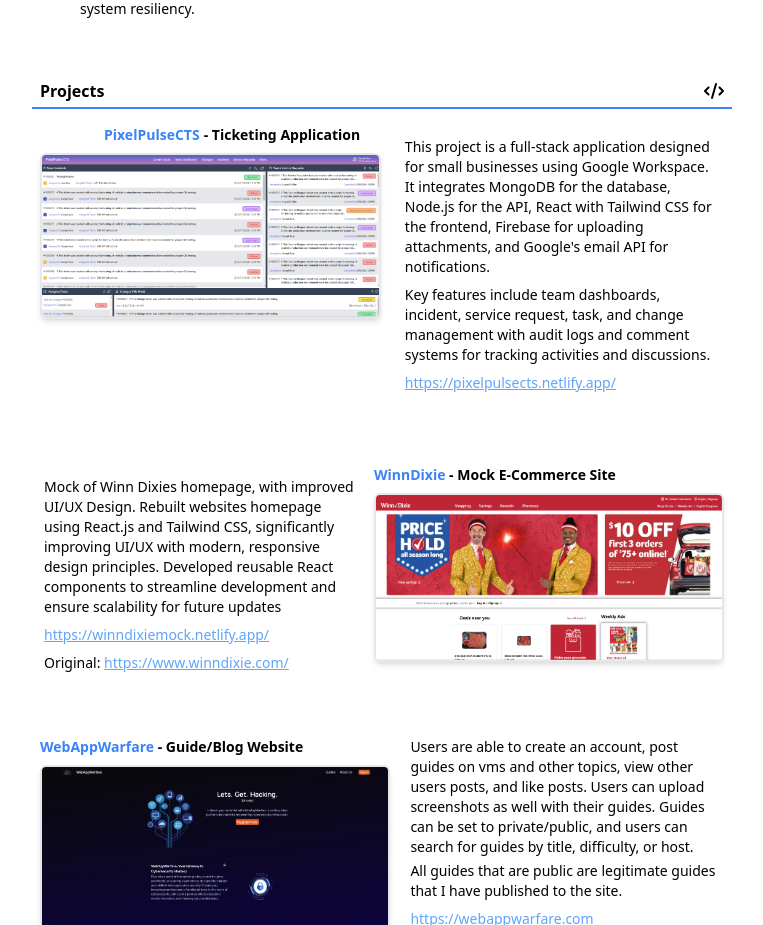
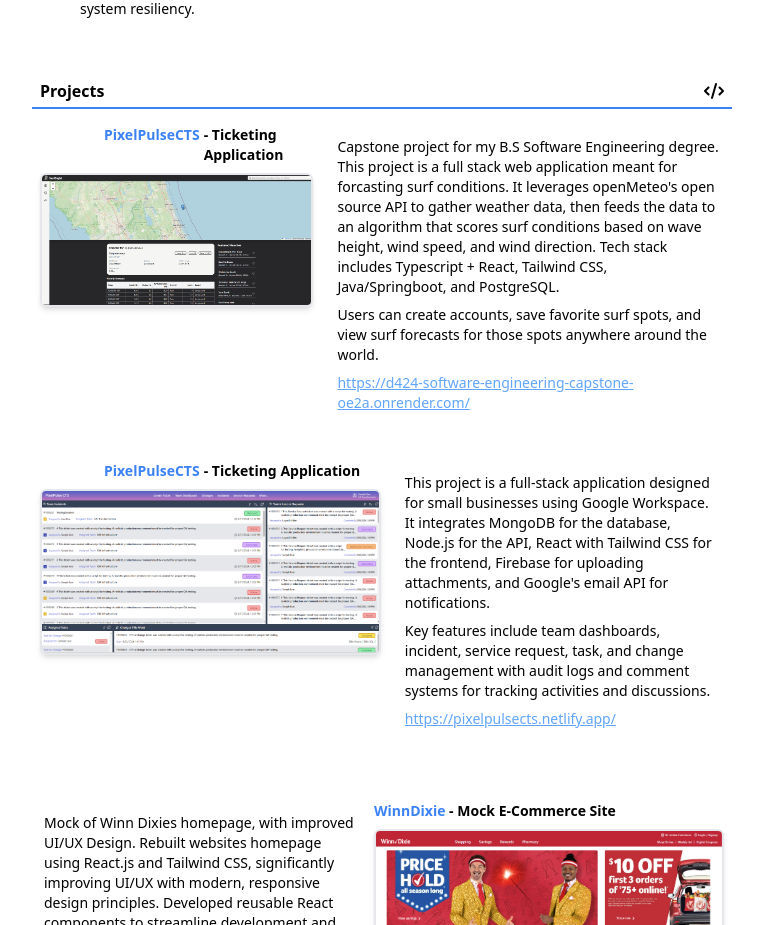
Before and after one commit to LoganGibler/Portfolio, a React (Vite) app: page / in a window 1280 px wide. Shown: the part 1549-2474 px from the top of the page, without its empty margins (258-1021 px from the left). Built offline with nearby package versions, Linux system fonts and the light colour scheme.

Commit message:
Pushing up new capstone project to portfolio.

```diff
--- a/src/components/Projects.jsx
+++ b/src/components/Projects.jsx
@@ -2,6 +2,7 @@
 import pixelpulsects from "../imgs/ppctsdash.png";
 import dixie from "../imgs/dixieheader.png";
 import WAWimage from "../imgs/WAWHeaderpage.png";
+import surfsightImg from "../imgs/surfsightfrontpage.png";
 import { FaCode } from "react-icons/fa6";
 import { useInView } from "react-intersection-observer";
 
@@ -30,6 +31,59 @@
             <FaCode className="text-xl mr-2 mt-0.5" />
           </div>
         </div>
+
+        <div
+          ref={ref1}
+          className={`flex flex-col sm:flex-row mt-[2rem] sm:mt-[1rem] px-2 border-b-2 sm:border-b-0 pb-8 transform-all duration-700 ease-in-out ${
+            inView1
+              ? "transform translate-x-0 opacity-100"
+              : "transform translate-x-[-200px] opacity-0"
+          }`}
+        >
+          <div className="flex flex-col mr-0 sm:mr-5">
+            <p className="flex text-sm font-semibold">
+              <span className="text-blue-500 ml-[4rem] mr-1">
+                PixelPulseCTS
+              </span>{" "}
+              - Ticketing Application
+            </p>
+            <a
+              className=""
+              href="https://d424-software-engineering-capstone-oe2a.onrender.com/"
+            >
+              <img
+                src={surfsightImg}
+                className="mt-2 rounded-md border-2 shadow-md hover:cursor-pointer"
+              ></img>
+            </a>
+          </div>
+
+          <div className="flex flex-col">
+            <p className="flex text-left p-0 mt-3 px-1">
+              Capstone project for my B.S Software Engineering degree. This
+              project is a full stack web application meant for forcasting surf
+              conditions. It leverages openMeteo's open source API to gather
+              weather data, then feeds the data to an algorithm that scores surf
+              conditions based on wave height, wind speed, and wind direction.
+              Tech stack includes Typescript + React, Tailwind CSS,
+              Java/Springboot, and PostgreSQL.
+            </p>
+            <p className="flex mt-2 text-left px-1">
+              Users can create accounts, save favorite surf spots, and view surf
+              forecasts for those spots anywhere around the world.
+            </p>
+            <div className=" px-1 flex sm:mt-2">
+              <a
+                className="mt-2 sm:mt-0 text-blue-400 underline"
+                href="https://d424-software-engineering-capstone-oe2a.onrender.com/"
+                target="_blank"
+              >
+                https://d424-software-engineering-capstone-oe2a.onrender.com/
+              </a>
+            </div>
+          </div>
+        </div>
+
         <div
           ref={ref1}
           className={`flex flex-col sm:flex-row mt-[2rem] sm:mt-[1rem] px-2 border-b-2 sm:border-b-0 pb-8 transform-all duration-700 ease-in-out ${
```
Also changed, not shown: src/imgs/surfsightfrontpage.png (added).
